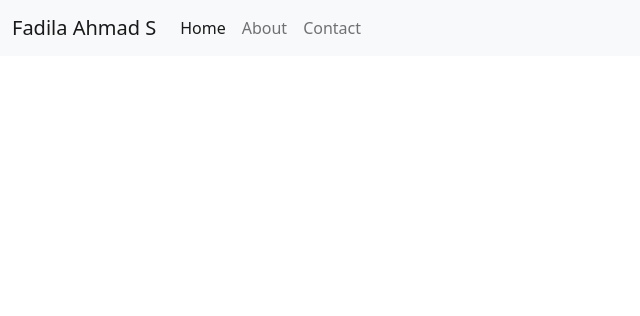
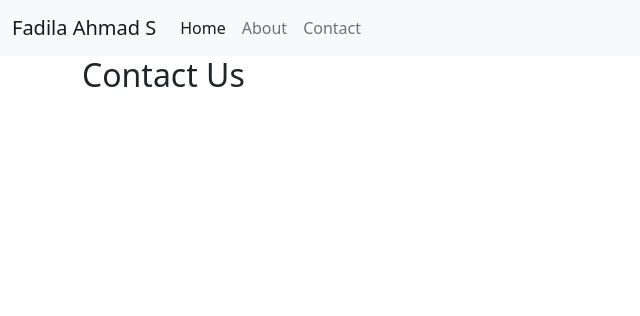
Before and after one commit to fadilaahmads/ci4app, a CodeIgniter 4 app: template app/Views/pages/contact.php in a window 1280 px wide. Shown: the top 316 px of the page, without its empty margins (0-640 px from the left). Run offline with PHP 8.4 and a stand-in for CodeIgniter, Linux system fonts and the light colour scheme; the template is opened without the code that fills it: most values are stand-ins (such as "Sample title", 1, 10 or a date in 2020); some libraries are stand-ins or nearby versions.

Commit message:
Add container, row, and column

```diff
--- a/app/Views/pages/contact.php
+++ b/app/Views/pages/contact.php
@@ -1,5 +1,13 @@
 <?= $this->extend('layout/template'); ?>
 
 <?= $this->section('content'); ?>
-
+<div class="container">
+    <div class="row">
+        <div class="col">
+            <h2>
+                Contact Us
+            </h2>
+        </div>
+    </div>
+</div>
 <?= $this->endSection(); ?>
```
